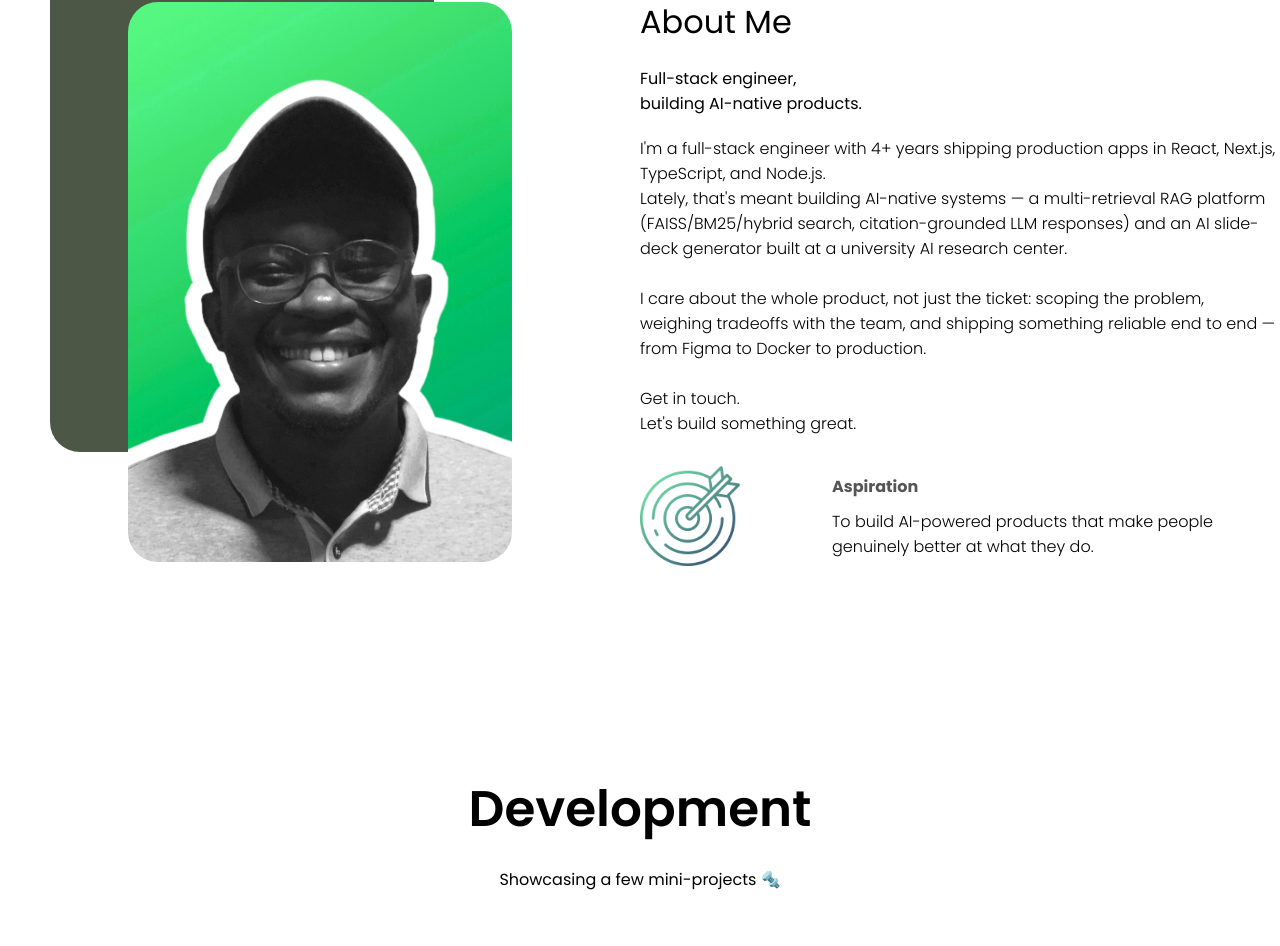
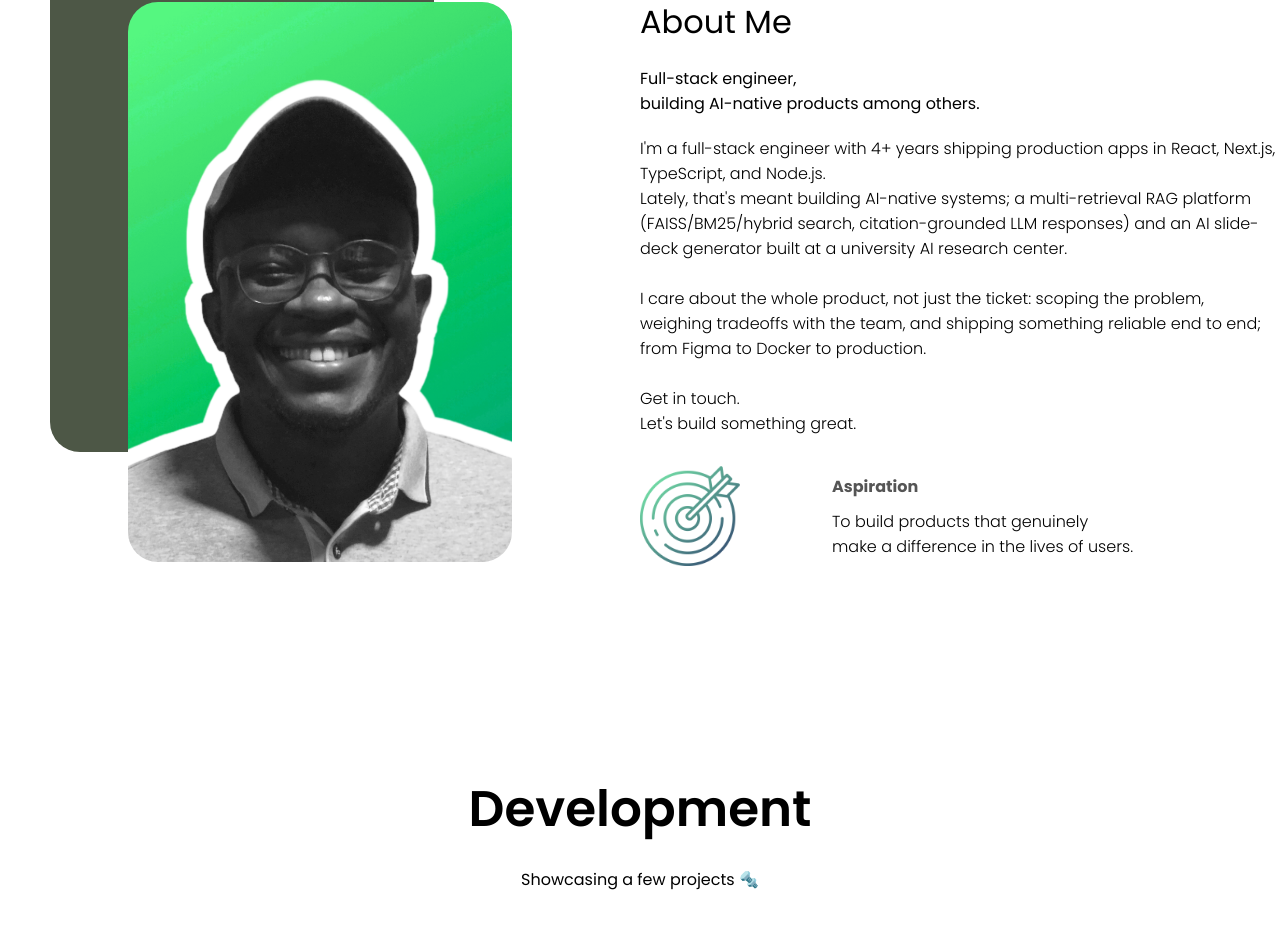
Before and after one commit to Codexgrey/Portfolio, a React (Create React App) app: page / in a window 1280 px wide. Shown: the part 958-1904 px from the top of the page. Built offline with nearby package versions, Linux system fonts and the light colour scheme.

Commit message:
updates:subtle fixes

```diff
--- a/src/components/about/About.jsx
+++ b/src/components/about/About.jsx
@@ -18,14 +18,14 @@ const About = () => {
         <div className="a-right">
             <h1 className="a-title">About Me</h1>
             <p className="a-sub">
-                Full-stack engineer, <br /> building AI-native products.
+                Full-stack engineer, <br /> building AI-native products among others.
             </p>
 
             <div className="a-desc">
                 <p>
                     I'm a full-stack engineer with 4+ years shipping production
                     apps in React, Next.js, TypeScript, and Node.js. <br />
-                    Lately, that's meant building AI-native systems &mdash; a
+                    Lately, that's meant building AI-native systems; a
                     multi-retrieval RAG platform (FAISS/BM25/hybrid search,
                     citation-grounded LLM responses) and an AI slide-deck
                     generator built at a university AI research center.
@@ -33,7 +33,7 @@ const About = () => {
                     <br />
                     I care about the whole product, not just the ticket:
                     scoping the problem, weighing tradeoffs with the team,
-                    and shipping something reliable end to end &mdash; from
+                    and shipping something reliable end to end; from
                     Figma to Docker to production.
                     <br />
                     <br />
@@ -45,8 +45,8 @@ const About = () => {
                     <div className="a-asp-texts">
                         <h4 className="a-asp-title">Aspiration</h4>
                         <p className="a-asp-desc">
-                            To build AI-powered products that make people <br />
-                            genuinely better at what they do.
+                            To build products that genuinely  <br />
+                            make a difference in the lives of users.
                         </p>
                     </div>
                 </div>
--- a/src/components/devList/DevList.jsx
+++ b/src/components/devList/DevList.jsx
@@ -12,7 +12,7 @@ const DevList = () => {
         <div className="dv-texts">
             <h1 className="dv-title">Development</h1>
             <p className="dv-desc">
-              Showcasing a few mini-projects 🔩
+              Showcasing a few projects 🔩
             </p>
         </div>
 
--- a/src/devdata.js
+++ b/src/devdata.js
@@ -28,7 +28,7 @@ export const featuredWorks = [
         repo: "https://github.com/Codexgrey/capstone_RAG",
         description: "AI-native RAG platform comparing Vector/Keyword/Hybrid retrieval, built with a 5-person team.",
         caseStudy: {
-            problem: "Compare retrieval strategies for grounding LLM answers in a document corpus, and determine which approach — pure vector, pure keyword, or a hybrid — gives the most accurate, hallucination-free answers.",
+            problem: "Compare retrieval strategies for grounding LLM answers in a document corpus, and determine which approach - pure vector, pure keyword, or a hybrid - gives the most accurate, hallucination-free answers.",
             contribution: "Designed and built the Vector Retrieval pipeline (FAISS + sentence-transformers), defined the shared ingest/retrieve API contract used across all three retrieval modules, and worked alongside a 5-person team spanning frontend, backend, and the other two retrieval strategies.",
             stack: ["React", "TypeScript", "FastAPI", "PostgreSQL", "FAISS", "ChromaDB", "Groq LLM", "JWT Auth"],
             outcome: "Benchmarked against 5,000+ TriviaQA questions with EM/F1, Precision@k, and MRR metrics; shipped a working chat UI with citation-grounded answers and per-method evaluation tooling.",
@@ -44,7 +44,7 @@ export const featuredWorks = [
         description: "AI presentation tool built at a university AI research center with a 3-person team.",
         caseStudy: {
             problem: "Build an AI tool that turns a topic or pasted content into a structured slide deck, as a feature for a university AI research center's in-house assistant.",
-            contribution: "Built the core frontend flows — authentication (NextAuth), dashboard, the slide-generation form, and slide previews — as part of a 3-person team.",
+            contribution: "Built the core frontend flows - authentication (NextAuth), dashboard, the slide-generation form, and slide previews - as part of a 3-person team.",
             stack: ["Next.js", "TypeScript", "Redux Toolkit", "NextAuth", "PostgreSQL", "Prisma", "Docker"],
             outcome: "Shipped as a feature on NEU's in-house AI system, \"Prof Dux\", built during summer 2025 training at the AIIT Center.",
         },
```
